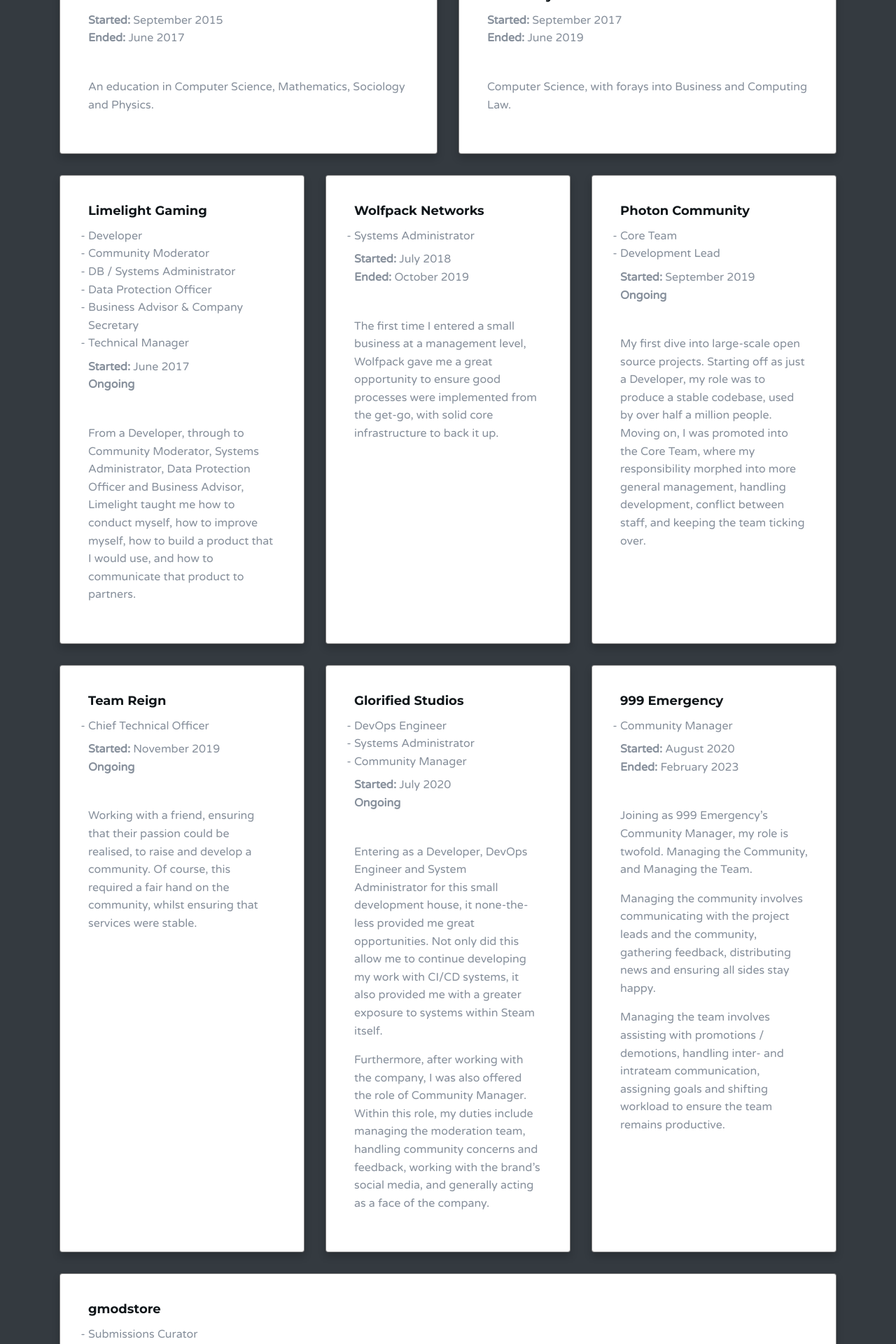
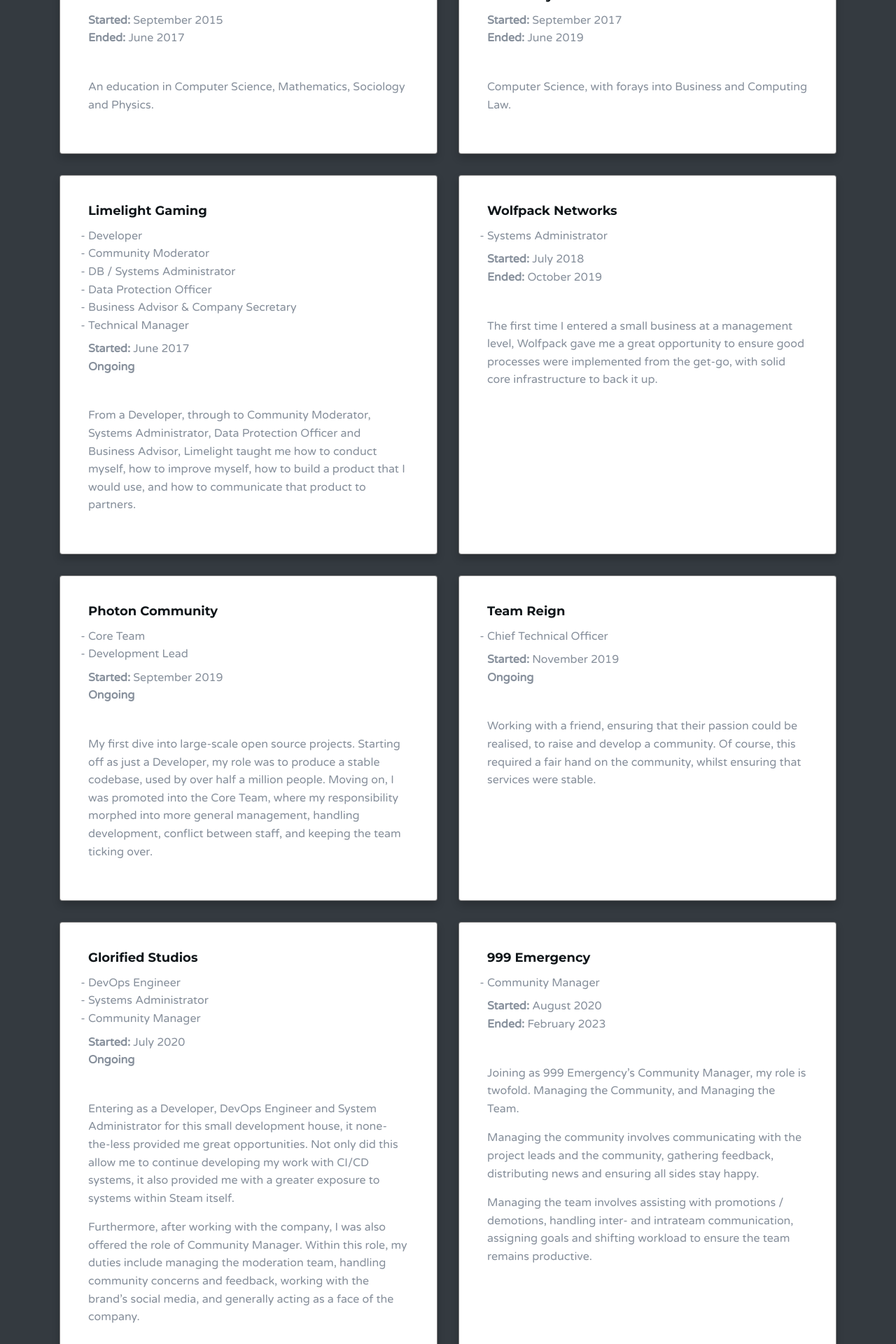
Before and after one commit to JoshPiper/JoshPiper.github.io, a Jekyll site: the page built from index.html, in a window 1280 px wide. Shown: the part 2062-3982 px from the top of the page at 70% size. Built offline with Jekyll 4.4.1, drawn with Linux system fonts in a browser that asks for light colours; nearby versions of some CDN libraries.

Commit message:
style: two cards per row looks better.

```diff
--- a/_sass/card-grid.scss
+++ b/_sass/card-grid.scss
@@ -17,9 +17,9 @@
 $cards-per-line: (
 		xs: 1,
 		sm: 2,
-		md: 3,
-		lg: 3,
-		xl: 3
+		md: 2,
+		lg: 2,
+		xl: 2
 );
 
 @each $name, $breakpoint in $grid-breakpoints {
```
